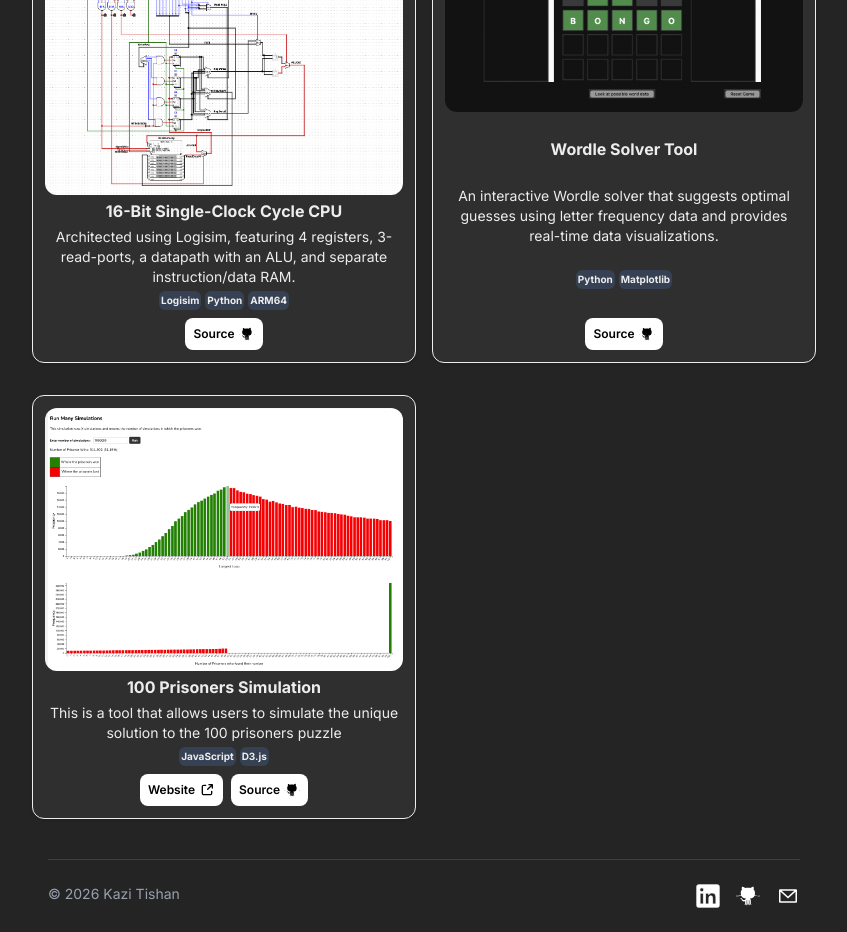
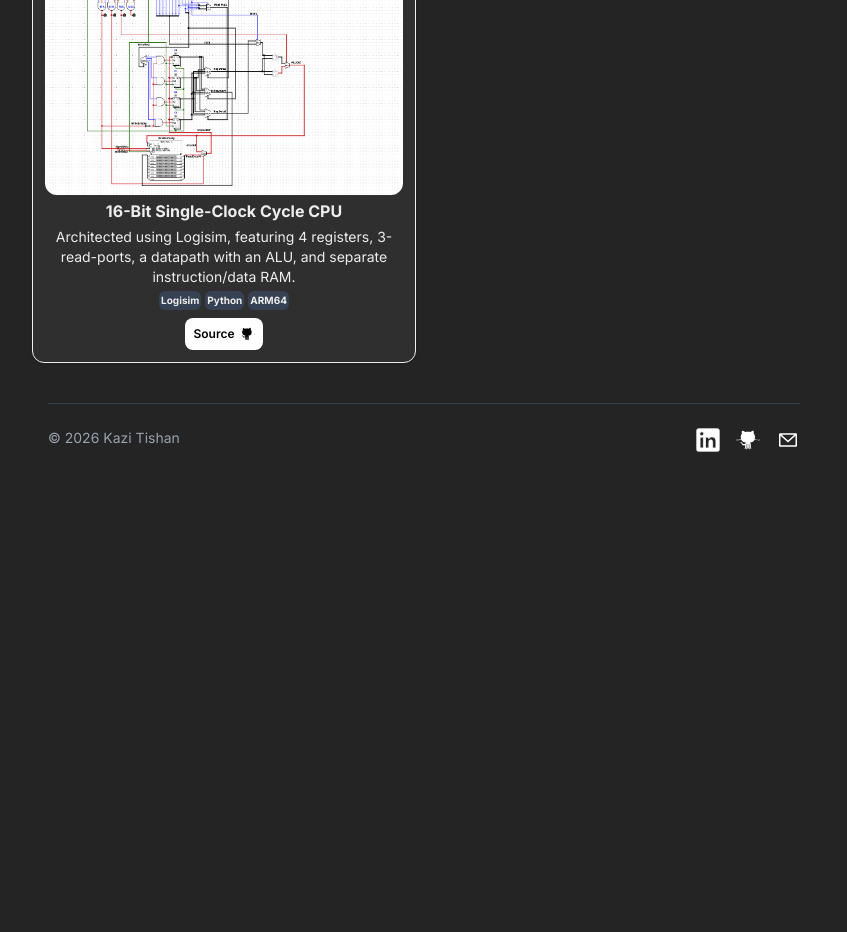
Before and after one commit to kazitishan/Portfolio, a Next.js app: page /projects in a window 1280 px wide. Shown: the part 1160-2092 px from the top of the page, without its empty margins (216-1063 px from the left). After the commit the page ends 1636 px from the top, so only its background shows below. Built offline with nearby package versions, Linux system fonts and the light colour scheme.

Commit message:
Slightly changed spacing and updated projects

```diff
--- a/src/components/AboutSection.jsx
+++ b/src/components/AboutSection.jsx
@@ -12,7 +12,7 @@ function AboutSection({data}){
             </div>
 
             {data.bullets && data.bullets.length > 0 && (
-                <ul className="ml-15 mt-2 text-left">
+                <ul className="ml-10.5 mt-2 text-left">
                     {data.bullets.map((detail, index) => (
                         <li key={index} className="list-disc ml-5">
                             {detail}
--- a/src/data/info.json
+++ b/src/data/info.json
@@ -111,21 +111,6 @@
     ],
     "projects": [
         {
-            "img": "/projects/prisoners.png",
-            "title": "100 Prisoners Simulation",
-            "description": "This is a tool that allows users to simulate the unique solution to the 100 prisoners puzzle",
-            "technologies": ["JavaScript", "D3.js"],
-            "website": "https://kazitishan.github.io/100-Prisoners-Sim/",
-            "source": "https://github.com/kazitishan/100-Prisoners-Sim"
-        },
-        {
-            "img": "/projects/wordle.png",
-            "title": "Wordle Solver Tool",
-            "description": "An interactive Wordle solver that suggests optimal guesses using letter frequency data and provides real-time data visualizations.",
-            "technologies": ["Python", "Matplotlib"],
-            "source": "https://github.com/kazitishan/Wordle-Solver"
-        },
-        {
             "img": "/projects/cpu.png",
             "title": "16-Bit Single-Clock Cycle CPU",
             "description": "Architected using Logisim, featuring 4 registers, 3-read-ports, a datapath with an ALU, and separate instruction/data RAM.",
```
